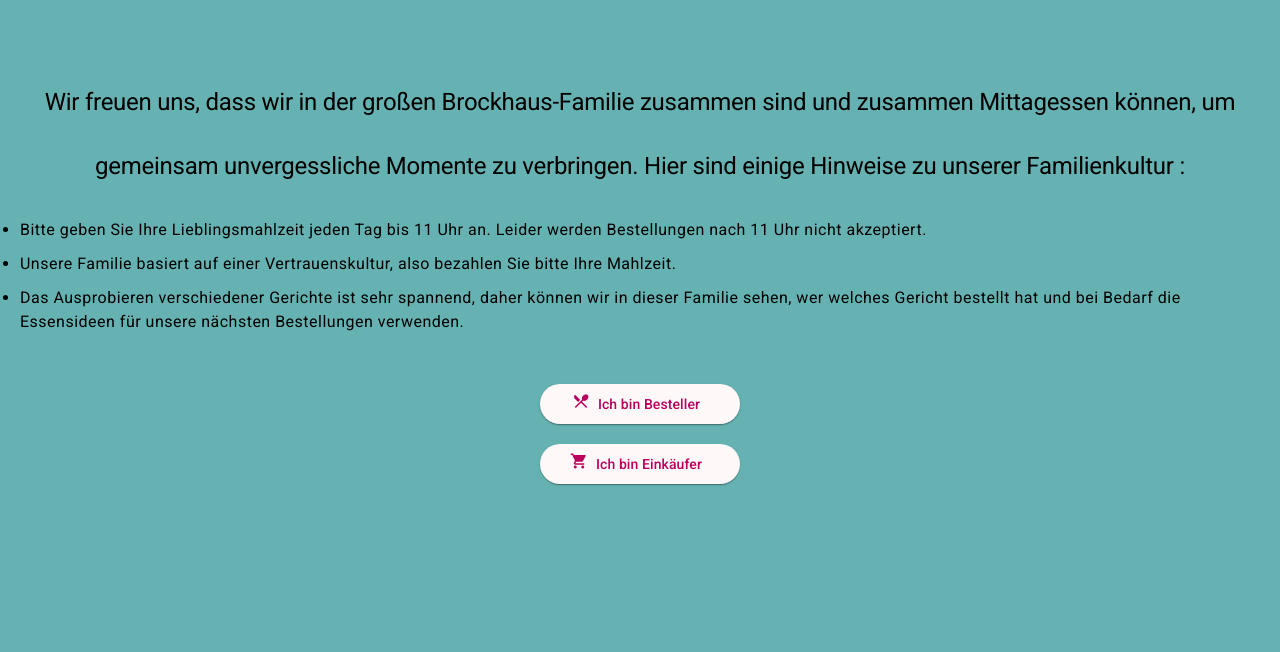
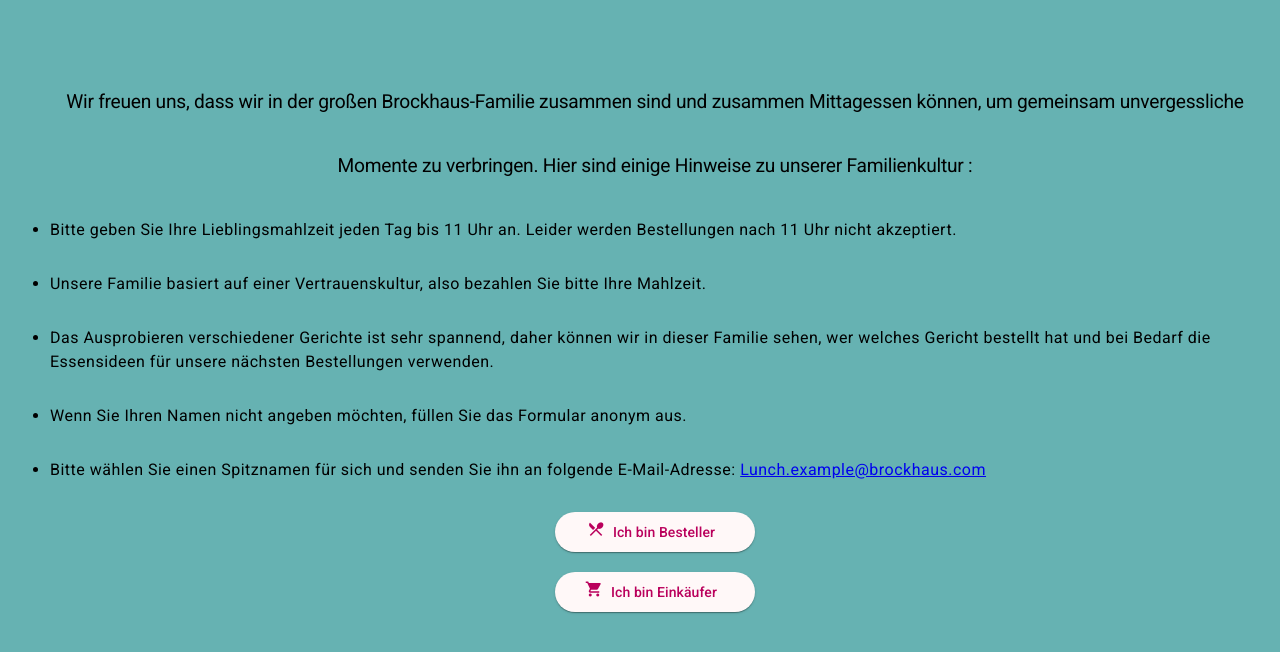
Before and after one commit to Hamed-Eskandari/LunchTime, an Angular app in the folder frontend/lunch-time/: page /home in a window 1280 px wide. Shown: the top 652 px of the page. Built offline with nearby package versions, Linux system fonts and the light colour scheme.

Commit message:
add text and change style for home component

```diff
--- a/frontend/lunch-time/src/app/home/home.component.html
+++ b/frontend/lunch-time/src/app/home/home.component.html
@@ -1,10 +1,13 @@
 <div class="container">
+
   <h1>Wir freuen uns, dass wir in der großen Brockhaus-Familie zusammen sind und zusammen Mittagessen können, um gemeinsam unvergessliche Momente zu verbringen. Hier sind einige Hinweise zu unserer Familienkultur :</h1>
   <ul>
     <li>Bitte geben Sie Ihre Lieblingsmahlzeit jeden Tag bis 11 Uhr an. Leider werden Bestellungen nach 11 Uhr nicht akzeptiert.</li>
     <li>Unsere Familie basiert auf einer Vertrauenskultur, also bezahlen Sie bitte Ihre Mahlzeit.</li>
     <li>Das Ausprobieren verschiedener Gerichte ist sehr spannend, daher können wir in dieser Familie sehen, wer welches Gericht bestellt hat und bei Bedarf die Essensideen für unsere nächsten Bestellungen verwenden.</li>
+    <li>Wenn Sie Ihren Namen nicht angeben möchten, füllen Sie das Formular anonym aus.</li>
+  <li>Bitte wählen Sie einen Spitznamen für sich und senden Sie ihn an folgende E-Mail-Adresse: <a href="mailto:Lunch.example&#64;brockhaus.com">Lunch.example&#64;brockhaus.com</a></li>
   </ul>
-    <button mat-raised-button  routerLink="/order" class="button"><mat-icon>restaurant_menu</mat-icon>Ich bin Besteller</button>
-    <button mat-raised-button  routerLink="/buyer" class="button"><mat-icon>shopping_cart</mat-icon>Ich bin Einkäufer</button>
+  <button mat-raised-button routerLink="/order" class="button"><mat-icon>restaurant_menu</mat-icon>Ich bin Besteller</button>
+  <button mat-raised-button routerLink="/buyer" class="button"><mat-icon>shopping_cart</mat-icon>Ich bin Einkäufer</button>
 </div>
--- a/frontend/lunch-time/src/app/home/home.component.scss
+++ b/frontend/lunch-time/src/app/home/home.component.scss
@@ -1,23 +1,21 @@
 .container {
-    text-align: center;
   margin-top: 50px;
   padding: 20px;
+  padding-left: 50px;
 }
 
 h1 {
-    font-size: 1.5em;
+  font-size: 1.2em;
   margin-bottom: 20px;
 }
 
 ul {
   text-align: left;
-    display: inline-block;
-    margin: 0 auto 20px;
   padding: 0;
 }
 
 li {
-    margin-bottom: 10px;
+  margin-bottom: 30px;
 }
 
 .button {
```
Lines whose indentation alone changed are shown as unchanged.
